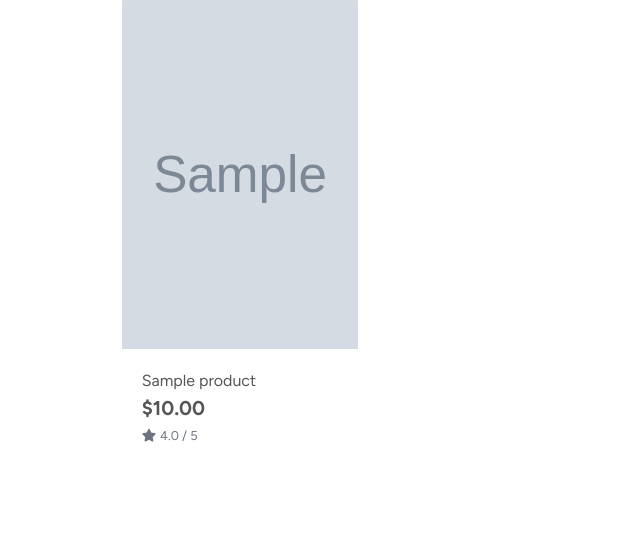
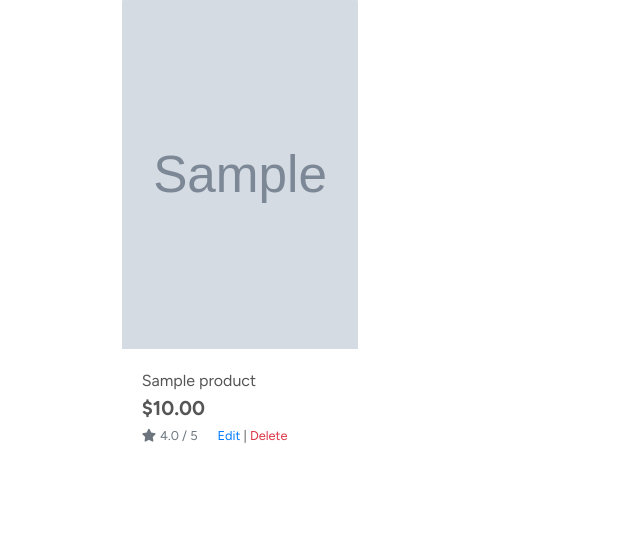
Before and after one commit to DilaraUcar/yoga_vibe_p5, a Django app: page /products/ in a window 1280 px wide. Shown: the part 252-800 px from the top of the page, without its empty margins (0-640 px from the left). Run offline with Django 3.2, Linux system fonts and the light colour scheme; a user stored in the database is signed in; tables that the repository leaves empty hold one stand-in row (values such as "Sample post"); grey boxes marked "Sample" are stand-in pictures; parts of the project's set-up code (start-up, migrations or seed data) failed here and were passed over; some libraries are stand-ins or nearby versions.

Commit message:
Added deleting products functionality

```diff
--- a/products/templates/products/product_detail.html
+++ b/products/templates/products/product_detail.html
@@ -60,6 +60,12 @@
                 <small class="text-muted"><i class="fas fa-star mr-1"></i>{{ product.rating }} / 5</small>
                 {% else %}
                 <small class="text-muted">No Rating</small>
+                {% endif %}
+                {% if request.user.is_superuser %}
+                <small class="ml-3">
+                    <a href="{% url 'edit_product' product.id %}">Edit </a> |
+                    <a class="text-danger" href="{% url 'delete_product' product.id %}"> Delete</a>
+                </small>
                 {% endif %}
                 <p class="mt-3">{{ product.description | safe }}</p>
 
--- a/products/templates/products/products.html
+++ b/products/templates/products/products.html
@@ -41,6 +41,12 @@
                                     {% else %}
                                     <small class="text-muted">No Rating</small>
                                     {% endif %}
+                                    {% if request.user.is_superuser %}
+                                    <small class="ml-3">
+                                        <a href="{% url 'edit_product' product.id %}">Edit </a> |
+                                        <a class="text-danger" href="{% url 'delete_product' product.id %}"> Delete</a>
+                                    </small>
+                                    {% endif %}
                                 </div>
                             </div>
                         </div>
--- a/products/urls.py
+++ b/products/urls.py
@@ -6,4 +6,5 @@ urlpatterns = [
     path('<int:product_id>/', views.product_detail, name='product_detail'),
     path('add/', views.add_product, name='add_product'),
     path('edit/<int:product_id>/', views.edit_product, name='edit_product'),
+    path('delete/<int:product_id>/', views.delete_product, name='delete_product'),
 ]
--- a/products/views.py
+++ b/products/views.py
@@ -53,9 +53,9 @@ def add_product(request):
     if request.method == 'POST':
         form = ProductForm(request.POST, request.FILES)
         if form.is_valid():
-            form.save()
+            product = form.save()
             messages.success(request, 'Successfully added product!')
-            return redirect(reverse('add_product'))
+            return redirect(reverse('product_detail', args=[product.id]))
         else:
             messages.error(request, 'Failed to add product. Please ensure the form is valid.')
     else:
```
Also changed, not shown: templates/includes/mobile-top-header.html (line endings or trailing spaces).
